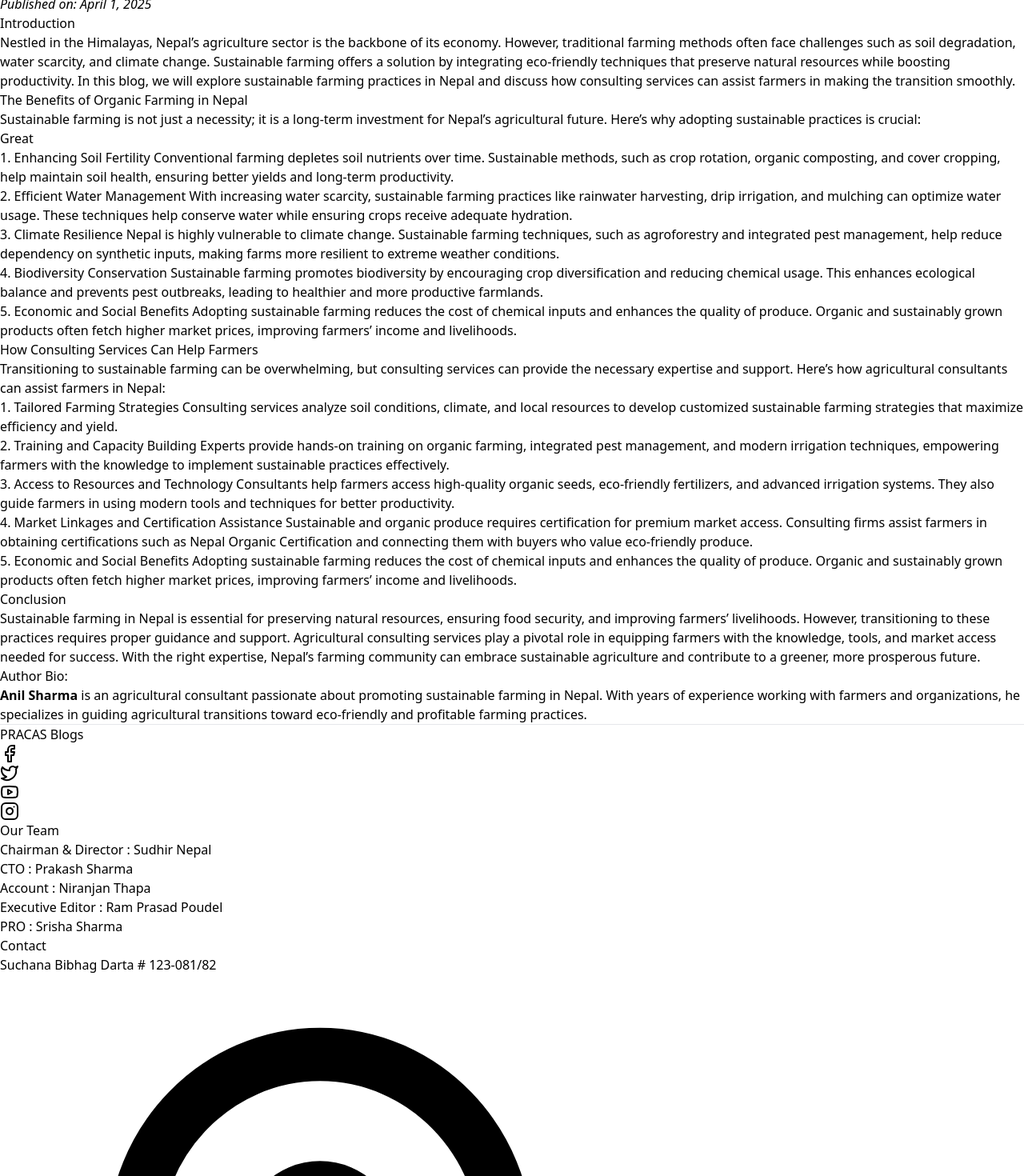
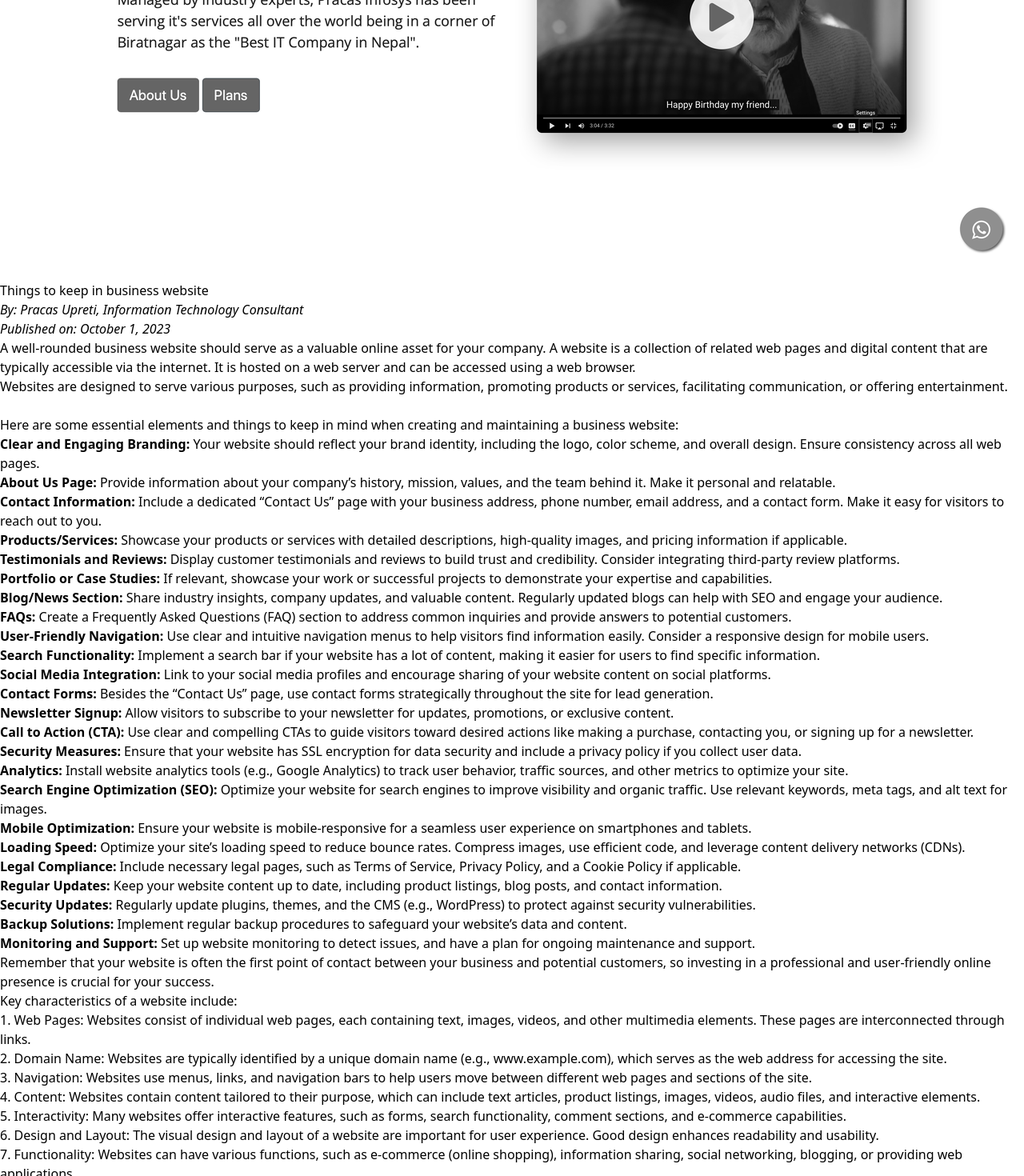
Before and after one commit to lalita77/pracas.net, a React (Vite) app: page /blog/3 in a window 1280 px wide. Shown: the part 380-1850 px from the top of the page at 80% size. Built offline with nearby package versions, Linux system fonts and the light colour scheme.

Commit message:
Updated content3.jsx

```diff
--- a/src/Details/Content2.jsx
+++ b/src/Details/Content2.jsx
@@ -8,7 +8,7 @@ function Content2() {
 
           <div className="intro">
             <img className='rounded-2xl w-full max-h-[450px] lg:h-[450px] my-5 object-cover' src="/image/content2-image/1.png" alt="" />
-            <h4 className='text-[18px] Text-[#4b4b4b] mb-5 font-bold'>Sustainable Farming Practices in Nepal: How Consulting Services Can Help</h4>
+            <h4 className='text-[18px] Text-[#4b4b4b] mb-5 font-bold'>What is a Corporate/Business Email?</h4>
             <p> <i>Pracas Upreti, Information Technology Consultant<br />
               Published on: November 30, 2024</i>
             </p>
--- a/src/Details/Content3.jsx
+++ b/src/Details/Content3.jsx
@@ -6,63 +6,101 @@ function Content3() {
        <section className="Blog-details2 Text-[#4b4b4b] text-justify">
         <div className="container mx-auto max-w-[900px] px-4 lg:my-10">
 
-          <div className="intro">
-            <img className='rounded-2xl w-full max-h-[450px] lg:h-[450px] my-5 object-cover' src="/image/3.jpg" alt="" />
-            <h4 className='text-[18px] Text-[#4b4b4b] mb-5 font-bold'>Sustainable Farming Practices in Nepal: How Consulting Services Can Help</h4>
-            <p> <i>By: Anil Sharma, Agricultural Consultant and Writer<br />
-              Published on: April 1, 2025</i>
+           <div className="intro">
+            <img className='rounded-xl w-full max-h-[450px] lg:h-[450px] my-5 object-cover border' src="/image/content3-image/1.png" alt="" />
+            <h4 className='text-[18px] Text-[#4b4b4b] mb-5 font-bold'>Things to keep in business website</h4>
+            <p> <i>By: Pracas Upreti, Information Technology Consultant<br />
+              Published on: October 1, 2023</i>
             </p>
-            <h5 className='text-[30px] font-semibold my-5'>Introduction</h5>
-            <p className='text-justify'>
-              Nestled in the Himalayas, Nepal’s agriculture sector is the backbone of its economy. However, traditional farming methods often face challenges such as soil degradation, water scarcity, and climate change. Sustainable farming offers a solution by integrating eco-friendly techniques that preserve natural resources while boosting productivity. In this blog, we will explore sustainable farming practices in Nepal and discuss how consulting services can assist farmers in making the transition smoothly.
+            <p className='text-justify my-5'>
+              A well-rounded business website should serve as a valuable online asset for your company. A website is a collection of related web pages and digital content that are typically accessible via the internet. It is hosted on a web server and can be accessed using a web browser. <br />
+              Websites are designed to serve various purposes, such as providing information, promoting products or services, facilitating communication, or offering entertainment. <br /><br />
+
+              Here are some essential elements and things to keep in mind when creating and maintaining a business website:
             </p>
+
+            <ul className="point list-disc ps-4">
+              <li className='my-5'><b>Clear and Engaging Branding: </b> Your website should reflect your brand identity, including the logo, color scheme, and overall design. Ensure consistency across all web pages.</li>
+
+              <li className='my-5'><b>About Us Page: </b> Provide information about your company’s history, mission, values, and the team behind it. Make it personal and relatable.</li>
+
+              <li className='my-5'><b>Contact Information: </b> Include a dedicated “Contact Us” page with your business address, phone number, email address, and a contact form. Make it easy for visitors to reach out to you.</li>
+
+              <li className='my-5'><b>Products/Services: </b> Showcase your products or services with detailed descriptions, high-quality images, and pricing information if applicable.</li>
+
+              <li className='my-5'><b>Testimonials and Reviews:</b> Display customer testimonials and reviews to build trust and credibility. Consider integrating third-party review platforms.</li>
+
+              <li className='my-5'><b>Portfolio or Case Studies:</b> If relevant, showcase your work or successful projects to demonstrate your expertise and capabilities.</li>
+
+              <li className='my-5'><b>Blog/News Section: </b>Share industry insights, company updates, and valuable content. Regularly updated blogs can help with SEO and engage your audience.</li>
+
+              <li className='my-5'><b>FAQs:</b> Create a Frequently Asked Questions (FAQ) section to address common inquiries and provide answers to potential customers.</li>
+
+              <li className='my-5'><b>User-Friendly Navigation: </b> Use clear and intuitive navigation menus to help visitors find information easily. Consider a responsive design for mobile users.</li>
+
+              <li className='my-5'><b>Search Functionality: </b> Implement a search bar if your website has a lot of content, making it easier for users to find specific information.</li>
+
+              <li className='my-5'><b>Social Media Integration: </b> Link to your social media profiles and encourage sharing of your website content on social platforms.</li>
+
+              <li className='my-5'><b>Contact Forms: </b> Besides the “Contact Us” page, use contact forms strategically throughout the site for lead generation.</li>
+
+              <li className='my-5'><b>Newsletter Signup: </b> Allow visitors to subscribe to your newsletter for updates, promotions, or exclusive content.</li>
+
+              <li className='my-5'><b>Call to Action (CTA): </b> Use clear and compelling CTAs to guide visitors toward desired actions like making a purchase, contacting you, or signing up for a newsletter.</li>
+
+              <li className='my-5'><b>Security Measures:</b> Ensure that your website has SSL encryption for data security and include a privacy policy if you collect user data.</li>
+
+              <li className='my-5'><b>Analytics: </b> Install website analytics tools (e.g., Google Analytics) to track user behavior, traffic sources, and other metrics to optimize your site.</li>
+
+              <li className='my-5'><b>Search Engine Optimization (SEO):</b> Optimize your website for search engines to improve visibility and organic traffic. Use relevant keywords, meta tags, and alt text for images.</li>
+
+              <li className='my-5'><b>Mobile Optimization:</b> Ensure your website is mobile-responsive for a seamless user experience on smartphones and tablets.</li>
+
+              <li className='my-5'><b>Loading Speed: </b>Optimize your site’s loading speed to reduce bounce rates. Compress images, use efficient code, and leverage content delivery networks (CDNs).</li>
+
+              <li className='my-5'><b>Legal Compliance: </b>Include necessary legal pages, such as Terms of Service, Privacy Policy, and a Cookie Policy if applicable.</li>
+
+              <li className='my-5'><b>Regular Updates:</b> Keep your website content up to date, including product listings, blog posts, and contact information.</li>
+
+              <li className='my-5'><b>Security Updates:</b> Regularly update plugins, themes, and the CMS (e.g., WordPress) to protect against security vulnerabilities.</li>
+
+              <li className='my-5'><b>Backup Solutions:</b> Implement regular backup procedures to safeguard your website’s data and content.</li>
+
+               <li className='my-5'><b>Monitoring and Support: </b> Set up website monitoring to detect issues, and have a plan for ongoing maintenance and support.</li>
+            </ul>
+            <p>Remember that your website is often the first point of contact between your business and potential customers, so investing in a professional and user-friendly online presence is crucial for your success.</p>
           </div>
 
-          <div className="first-paragraph">
-            <h4 className='font-semibold text-[25px] my-5'>The Benefits of Organic Farming in Nepal</h4>
-            <p>Sustainable farming is not just a necessity; it is a long-term investment for Nepal’s agricultural future. Here’s why adopting sustainable practices is crucial:</p>
+          <div className="2nd-paragraph">
 
-            <div className="point">Great
-              <p className='my-5'>1. Enhancing Soil Fertility Conventional farming depletes soil nutrients over time. Sustainable methods, such as crop rotation, organic composting, and cover cropping, help maintain soil health, ensuring better yields and long-term productivity.</p>
+            <h4 className='font-semibold text-[25px] my-5'>
+              Key characteristics of a website include:
+            </h4>
 
-              <p className='my-5'>2. Efficient Water Management With increasing water scarcity, sustainable farming practices like rainwater harvesting, drip irrigation, and mulching can optimize water usage. These techniques help conserve water while ensuring crops receive adequate hydration.</p>
+            <ul className="point">
+              <li className='my-5'>1. Web Pages: Websites consist of individual web pages, each containing text, images, videos, and other multimedia elements. These pages are interconnected through links.</li>
 
-              <p className='my-5'>3. Climate Resilience Nepal is highly vulnerable to climate change. Sustainable farming techniques, such as agroforestry and integrated pest management, help reduce dependency on synthetic inputs, making farms more resilient to extreme weather conditions.</p>
+              <li className='my-5'>2. Domain Name: Websites are typically identified by a unique domain name (e.g., <a className='font-semibold text-[#0a66c2]' href="www.example.com">www.example.com</a>), which serves as the web address for accessing the site.</li>
 
-              <p className='my-5'>4. Biodiversity Conservation Sustainable farming promotes biodiversity by encouraging crop diversification and reducing chemical usage. This enhances ecological balance and prevents pest outbreaks, leading to healthier and more productive farmlands.</p>
+              <li className='my-5'>3. Navigation: Websites use menus, links, and navigation bars to help users move between different web pages and sections of the site.</li>
 
-              <p className='my-5'>5. Economic and Social Benefits Adopting sustainable farming reduces the cost of chemical inputs and enhances the quality of produce. Organic and sustainably grown products often fetch higher market prices, improving farmers’ income and livelihoods.</p>
-            </div>
+              <li className='my-5'>4. Content: Websites contain content tailored to their purpose, which can include text articles, product listings, images, videos, audio files, and interactive elements.</li>
+
+              <li className='my-5'>5. Interactivity: Many websites offer interactive features, such as forms, search functionality, comment sections, and e-commerce capabilities.</li>
+
+              <li className='my-5'>6. Design and Layout: The visual design and layout of a website are important for user experience. Good design enhances readability and usability.</li>
+
+              <li className='my-5'>7. Functionality: Websites can have various functions, such as e-commerce (online shopping), information sharing, social networking, blogging, or providing web applications.</li>
+
+              <li className='my-5'>8. Responsive Design: Many modern websites are designed to be responsive, adapting to different screen sizes and devices, including desktop computers, tablets, and smartphones.</li>
+
+              <li className='my-5'>9. Security: Websites may implement security measures to protect user data, including SSL encryption, authentication, and safeguards against hacking.</li>
+
+              <li className='my-5'>10. Hosting: Websites are hosted on web servers, which store the website’s files and deliver them to users when they access the site.</li>
+            </ul>
+             <p>Websites are versatile and serve diverse purposes, ranging from personal blogs and portfolios to corporate websites, e-commerce platforms, social media networks, news portals, educational resources, and more. <br /> They play a crucial role in the digital presence of individuals, organizations, and businesses, serving as a means to communicate, inform, transact, and connect with a global audience.</p>
           </div>
 
-          <div className="second-paragraph">
-            <h4 className='font-semibold text-[25px] my-5'>How Consulting Services Can Help Farmers</h4>
-            <p>Transitioning to sustainable farming can be overwhelming, but consulting services can provide the necessary expertise and support. Here’s how agricultural consultants can assist farmers in Nepal:</p>
-
-            <div className="point">
-              <p className='my-5'>1. Tailored Farming Strategies Consulting services analyze soil conditions, climate, and local resources to develop customized sustainable farming strategies that maximize efficiency and yield.</p>
-
-              <p className='my-5'>2. Training and Capacity Building Experts provide hands-on training on organic farming, integrated pest management, and modern irrigation techniques, empowering farmers with the knowledge to implement sustainable practices effectively.</p>
-
-              <p className='my-5'>3. Access to Resources and Technology Consultants help farmers access high-quality organic seeds, eco-friendly fertilizers, and advanced irrigation systems. They also guide farmers in using modern tools and techniques for better productivity.</p>
-
-              <p className='my-5'>4. Market Linkages and Certification Assistance Sustainable and organic produce requires certification for premium market access. Consulting firms assist farmers in obtaining certifications such as Nepal Organic Certification and connecting them with buyers who value eco-friendly produce.</p>
-
-              <p className='my-5'>5. Economic and Social Benefits Adopting sustainable farming reduces the cost of chemical inputs and enhances the quality of produce. Organic and sustainably grown products often fetch higher market prices, improving farmers’ income and livelihoods.</p>
-            </div>
-          </div>
-
-          <div className="conclusion">
-            <h4 className='font-semibold text-[30px] my-5'>Conclusion</h4>
-            <p className='text-justify'>
-              Sustainable farming in Nepal is essential for preserving natural resources, ensuring food security, and improving farmers’ livelihoods. However, transitioning to these practices requires proper guidance and support. Agricultural consulting services play a pivotal role in equipping farmers with the knowledge, tools, and market access needed for success. With the right expertise, Nepal’s farming community can embrace sustainable agriculture and contribute to a greener, more prosperous future.
-            </p>
-          </div>
-
-          <div className="author-bio">
-            <h4 className='font-semibold text-[25px] mt-5'>Author Bio:</h4>
-            <p><b>Anil Sharma</b> is an agricultural consultant passionate about promoting sustainable farming in Nepal. With years of experience working with farmers and organizations, he specializes in guiding agricultural transitions toward eco-friendly and profitable farming practices.</p>
-          </div>
         </div>
       </section>
     </>
--- a/src/Pages/Blog.jsx
+++ b/src/Pages/Blog.jsx
@@ -6,10 +6,10 @@ function Blog() {
     { id: "1", img: "/image/blog/1.jpg", title: "21 stages of effective web development", description: "Websites play a crucial role in every business growth. It is the front face of every business organization or any product brand or services around the globe. Having a website makes a business cross the boundaries and can cater its products, services or brand image globally..." },
   ]
   let post2 = [
-    { id: "2", img: "/image/blog/2.jpg", title: "What is corporate business Email?", description: "In the heart of the Himalayas, where lush landscapes and fertile soil meet, Nepal is increasingly embracing organic farming. As a country where agriculture plays a pivotal role in the economy, the shift towards organic practices offers a refreshing solution for both farmers and consumers..." },
+    { id: "2", img: "/image/blog/2.jpg", title: "What is a Corporate/Business Email?", description: "In today's competitive business environment, establishing a professional online presence is essential for building trust and enhancing communication. Corporate emails or business emails tied to a custom domain play a pivotal role in shaping an organization's identity and credibility..." },
   ]
   let post3 = [
-    { id: "3", img: "/image/blog/3.jpg", title: "What is IT Audit ?", description: "Agriculture is the backbone of many economies worldwide, and Nepal is no exception. The country’s vast farming community..." },
+    { id: "3", img: "/image/blog/3.jpg", title: "Things to keep in business website", description: "A well-rounded business website should serve as a valuable online asset for your company. A website is a collection of related web pages and digital content that are typically accessible via the internet. It is hosted on a web server and can be accessed using a web browser..." },
 
     { id: "4", img: "/image/blog/4.jpg", title: "How to keep data safe from Ransomware Attacks?", description: "Water is one of the most critical resources for farming in Nepal, especially as climate change and erratic rainfall patterns continue to...." },
   ]
```
Also changed, not shown: public/image/content3-image/1.png (added).
